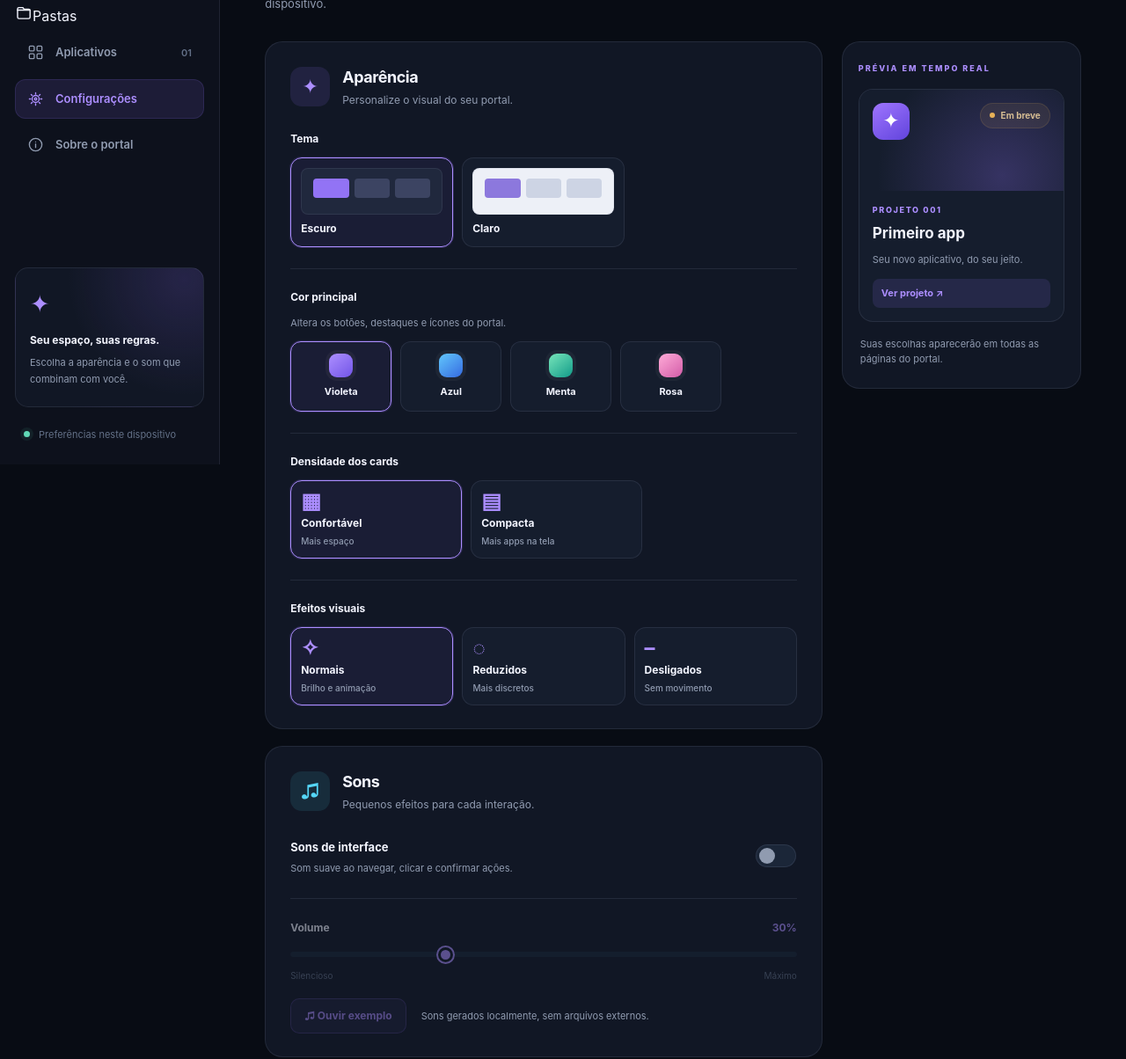
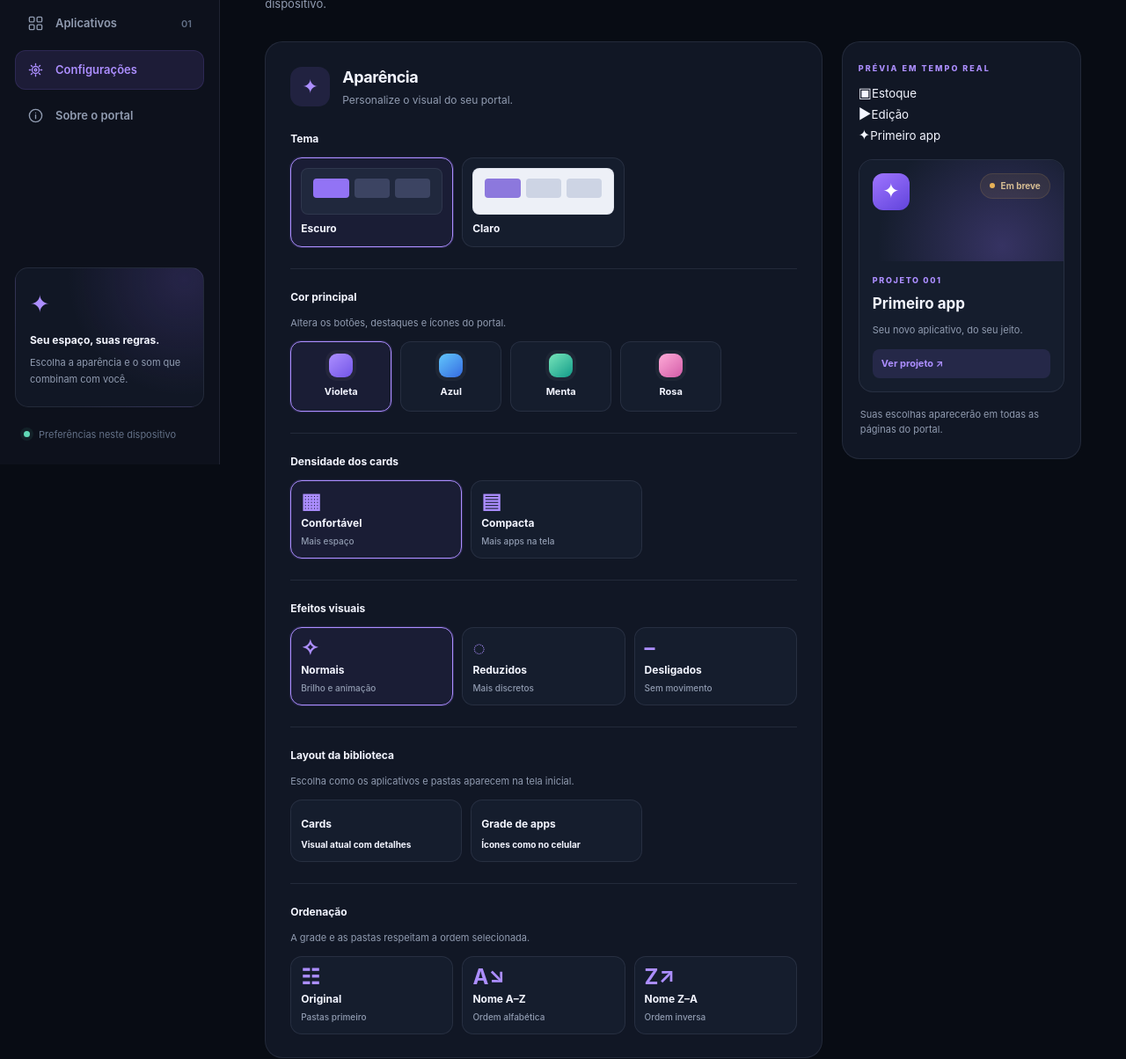
Before and after one commit to K410Sh4/apk, an Electron app: page configuracoes.html in a window 1280 px wide. Shown: the part 272-1476 px from the top of the page at 88% size. Drawn offline with Linux system fonts and the light colour scheme.

Commit message:
feat(ui): add launcher grid and alphabetical sort settings with live preview

```diff
--- a/configuracoes.html
+++ b/configuracoes.html
@@ -28,8 +28,7 @@
           <a href="./index.html#pastas" class="nav-link">
             <svg viewBox="0 0 24 24" aria-hidden="true"><path d="M3.5 7.5a2 2 0 0 1 2-2h5l2.1 2.2h6a2 2 0 0 1 2 2v8.8a2 2 0 0 1-2 2h-13a2 2 0 0 1-2-2z"/><path d="M3.5 9h17"/></svg><span>Pastas</span><span class="folder-nav-count">02</span>
           </a>
-          <a href="./index.html#pastas"><svg viewBox="0 0 24 24" aria-hidden="true"><path d="M3.5 7.5a2 2 0 0 1 2-2h5l2.1 2.2h6a2 2 0 0 1 2 2v8.8a2 2 0 0 1-2 2h-13a2 2 0 0 1-2-2z"/><path d="M3.5 9h17"/></svg><span>Pastas</span></a>
-        <a href="./index.html#apps" class="nav-link">
+          <a href="./index.html#apps" class="nav-link">
             <svg viewBox="0 0 24 24" aria-hidden="true"><rect x="3" y="3" width="7" height="7" rx="1.5"/><rect x="14" y="3" width="7" height="7" rx="1.5"/><rect x="3" y="14" width="7" height="7" rx="1.5"/><rect x="14" y="14" width="7" height="7" rx="1.5"/></svg><span>Aplicativos</span><span class="nav-count">01</span>
           </a>
           <a href="./configuracoes.html" aria-current="page" class="nav-link active">
@@ -97,12 +96,46 @@
                   <label class="choice-tile text-choice"><input type="radio" name="density" value="compact" data-setting="density"><span class="choice-icon" aria-hidden="true">▤</span><span>Compacta</span><small>Mais apps na tela</small></label>
                 </div>
               </fieldset>
-              <fieldset class="settings-fieldset last">
+              <fieldset class="settings-fieldset">
                 <legend>Efeitos visuais</legend>
                 <div class="option-row">
                   <label class="choice-tile text-choice"><input type="radio" name="effects" value="normal" data-setting="effects"><span class="choice-icon" aria-hidden="true">✧</span><span>Normais</span><small>Brilho e animação</small></label>
                   <label class="choice-tile text-choice"><input type="radio" name="effects" value="reduced" data-setting="effects"><span class="choice-icon" aria-hidden="true">◌</span><span>Reduzidos</span><small>Mais discretos</small></label>
                   <label class="choice-tile text-choice"><input type="radio" name="effects" value="off" data-setting="effects"><span class="choice-icon" aria-hidden="true">–</span><span>Desligados</span><small>Sem movimento</small></label>
+                </div>
+              </fieldset>
+              <fieldset class="settings-fieldset">
+                <legend>Layout da biblioteca</legend>
+                <p class="field-help">Escolha como os aplicativos e pastas aparecem na tela inicial.</p>
+                <div class="option-row library-layout-options">
+                  <label class="choice-tile layout-choice">
+                    <input type="radio" name="libraryView" value="cards" data-setting="libraryView">
+                    <span class="layout-illustration layout-illustration--cards" aria-hidden="true"><i></i><i></i><i></i></span>
+                    <span>Cards</span><small>Visual atual com detalhes</small>
+                  </label>
+                  <label class="choice-tile layout-choice">
+                    <input type="radio" name="libraryView" value="launcher" data-setting="libraryView">
+                    <span class="layout-illustration layout-illustration--launcher" aria-hidden="true"><i></i><i></i><i></i><i></i><i></i><i></i><i></i><i></i><i></i></span>
+                    <span>Grade de apps</span><small>Ícones como no celular</small>
+                  </label>
+                </div>
+              </fieldset>
+              <fieldset class="settings-fieldset last">
+                <legend>Ordenação</legend>
+                <p class="field-help">A grade e as pastas respeitam a ordem selecionada.</p>
+                <div class="option-row library-sort-options">
+                  <label class="choice-tile text-choice">
+                    <input type="radio" name="librarySort" value="default" data-setting="librarySort">
+                    <span class="choice-icon" aria-hidden="true">☷</span><span>Original</span><small>Pastas primeiro</small>
+                  </label>
+                  <label class="choice-tile text-choice">
+                    <input type="radio" name="librarySort" value="az" data-setting="librarySort">
+                    <span class="choice-icon" aria-hidden="true">A↘</span><span>Nome A–Z</span><small>Ordem alfabética</small>
+                  </label>
+                  <label class="choice-tile text-choice">
+                    <input type="radio" name="librarySort" value="za" data-setting="librarySort">
+                    <span class="choice-icon" aria-hidden="true">Z↗</span><span>Nome Z–A</span><small>Ordem inversa</small>
+                  </label>
                 </div>
               </fieldset>
             </section>
@@ -155,6 +188,11 @@
           </div>
           <aside class="settings-preview" aria-label="Prévia das preferências">
             <span class="section-kicker">PRÉVIA EM TEMPO REAL</span>
+            <div class="settings-launcher-preview" aria-label="Prévia da grade de aplicativos">
+              <div class="launcher-preview-icon stock"><span aria-hidden="true">▣</span><small>Estoque</small></div>
+              <div class="launcher-preview-icon video"><span aria-hidden="true">▶</span><small>Edição</small></div>
+              <div class="launcher-preview-icon first"><span aria-hidden="true">✦</span><small>Primeiro app</small></div>
+            </div>
             <div class="preview-card-outer">
               <div class="preview-card-accent"><div class="preview-app-icon">✦</div><span class="status-pill"><span class="status-dot"></span> Em breve</span></div>
               <div class="preview-card-text"><span class="app-category">PROJETO 001</span><strong>Primeiro app</strong><p>Seu novo aplicativo, do seu jeito.</p><span class="mini-preview-button">Ver projeto ↗</span></div>
```
